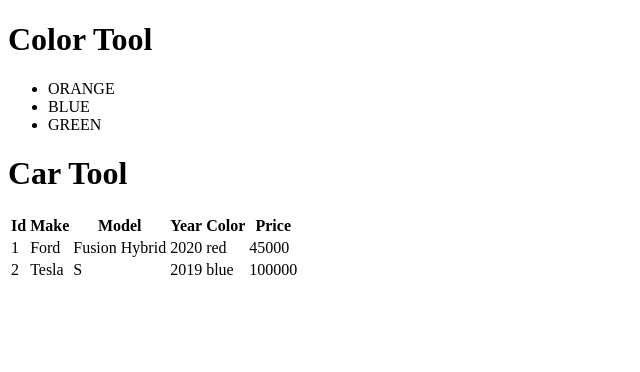
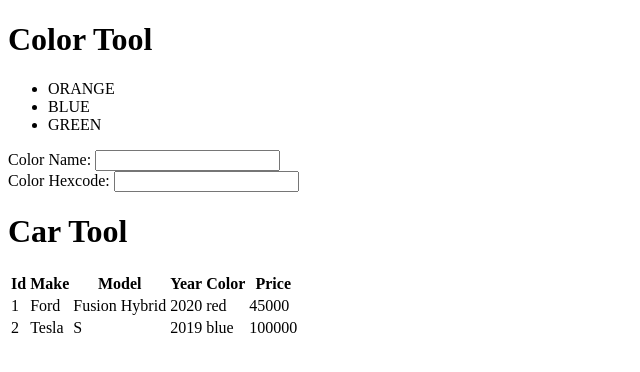
Before and after one commit to t4d-classes/react-mobx-typescript_06082020, a React (Create React App) app in the folder demo-app/: page / in a window 1280 px wide. Shown: the top 372 px of the page, without its empty margins (0-640 px from the left). Built offline with nearby package versions, Linux system fonts and the light colour scheme.

Commit message:
add exercise 5

```diff
--- a/demo-app/src/components/CarTool.tsx
+++ b/demo-app/src/components/CarTool.tsx
@@ -6,7 +6,11 @@
   cars: Car[];
 }
 
-export const CarTool: FC<CarToolProps> = (props) => {
+export const CarTool: FC<CarToolProps> = ({ cars }) => {
+
+  // object destructuring
+  // const cars = props.cars;
+  // const { cars } = props;
 
   return (
     <>
@@ -25,7 +29,7 @@
           </tr>
         </thead>
         <tbody>
-          {props.cars.map(car => <tr key={car.id}>
+          {cars.map(car => <tr key={car.id}>
             <td>{car.id}</td>
             <td>{car.make}</td>
             <td>{car.model}</td>
@@ -40,3 +44,7 @@
   );
 
 };
+
+CarTool.defaultProps = {
+  cars: [],
+};
--- a/demo-app/src/components/ColorTool.tsx
+++ b/demo-app/src/components/ColorTool.tsx
@@ -1,4 +1,4 @@
-import React, { FC } from 'react';
+import React, { FC, useState, ChangeEvent } from 'react';
 
 import { Color } from '../models/Color';
 
@@ -8,6 +8,24 @@
 }
 
 export const ColorTool: FC<ColorToolProps> = (props) => {
+
+  const [
+    colorForm, /* first item, state data */
+    setColorForm, /* second item, update + re-render function */
+  ] = useState({
+    name: '',
+    hexcode: '',
+  } /* initial value of the state on the first render */);
+
+  const change = (e: ChangeEvent<HTMLInputElement>) => {
+    setColorForm({
+      // object spread operator
+      ...colorForm,
+      [ e.target.name ]: e.target.value,
+    });
+  };
+
+  console.log(colorForm);
 
   return (
     <>
@@ -19,6 +37,18 @@
           return <li key={c.id}>{c.name.toUpperCase()}</li>;
         })}
       </ul>
+      <form>
+        <div>
+          {/* React.createElement('label', { htmlFor: 'color-name-input' }, 'Color Name:')   */}
+          <label htmlFor="color-name-input">Color Name: </label>
+          <input type="text" id="color-name-input" name="name" value={colorForm.name} onChange={change} />
+        </div>
+        <div>
+          {/* React.createElement('label', { htmlFor: 'color-name-input' }, 'Color Name:')   */}
+          <label htmlFor="color-hexcode-input">Color Hexcode: </label>
+          <input type="text" id="color-hexcode-input" name="hexcode" value={colorForm.hexcode} onChange={change} />
+        </div>
+      </form>
     </>
   );
 
```
Also changed, not shown: demo-app/exercises/exercise-5.md (added, +7 -0 lines), demo-app/src/models/Color.ts (line endings or trailing spaces).
